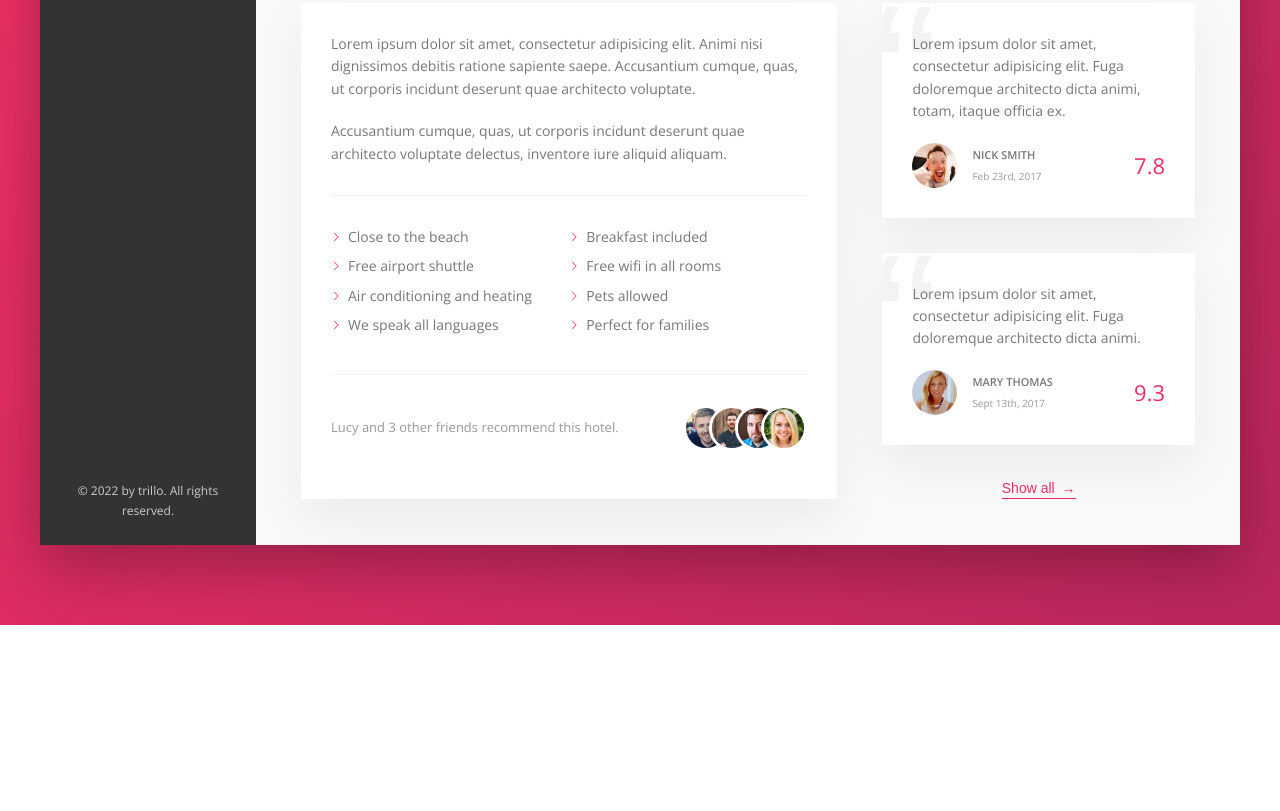
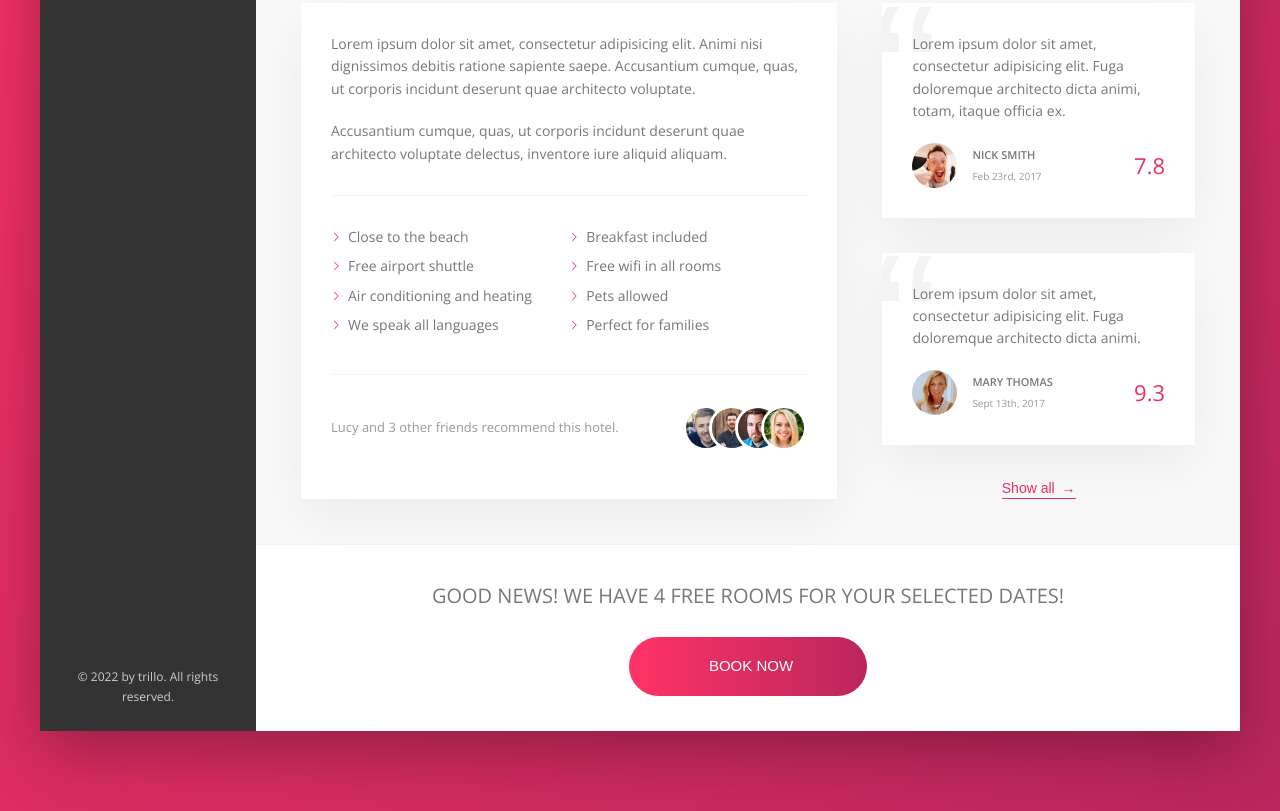
Before and after one commit to nikolai-chernolutskii/trillo, a website: page index.html in a window 1280 px wide. Shown: the part 644-1455 px from the top of the page. Before the commit the page ends 1269 px from the top, so only its background shows below. Drawn offline with nearby package versions, Linux system fonts and the light colour scheme.

Commit message:
CTA Section

```diff
--- a/index.html
+++ b/index.html
@@ -175,7 +175,8 @@
                     <div class="user-reviews">
                         <figure class="review">
                             <blockquote class="review__text">
-                                Lorem ipsum dolor sit amet, consectetur adipisicing elit. Fuga doloremque architecto dicta animi, totam, itaque officia ex.
+                                Lorem ipsum dolor sit amet, consectetur adipisicing elit. Fuga doloremque architecto
+                                dicta animi, totam, itaque officia ex.
                             </blockquote>
                             <figcaption class="review__user">
                                 <img src="img/user-1.jpg" alt="User 1" class="review__photo">
@@ -193,7 +194,8 @@
 
                         <figure class="review">
                             <blockquote class="review__text">
-                                Lorem ipsum dolor sit amet, consectetur adipisicing elit. Fuga doloremque architecto dicta animi.
+                                Lorem ipsum dolor sit amet, consectetur adipisicing elit. Fuga doloremque architecto
+                                dicta animi.
                             </blockquote>
                             <figcaption class="review__user">
                                 <img src="img/user-2.jpg" alt="User 2" class="review__photo">
@@ -216,6 +218,20 @@
 
                     </div>
                 </div>
+
+                <div class="cta">
+                    <h2 class="cta__book-now">
+                        Good news! We have 4 free rooms for your selected dates!
+                    </h2>
+                    <button class="btn btn-inline">
+                        <span class="btn__visible">
+                            Book now
+                        </span>
+                        <span class="btn__invisible">
+                            Only 4 rooms left
+                        </span>
+                    </button>
+                </div>
             </main>
         </div>
     </div>
--- a/sass/components/_components.scss
+++ b/sass/components/_components.scss
@@ -455,6 +455,61 @@
 
 ////////////////////////////////////////
 // CALL TO ACTION
+.cta {
+    padding: 3.5rem 0;
+    text-align: center;
+
+    &__book-now {
+        font-size: 2rem;
+        font-weight: 300;
+        text-transform: uppercase;
+        margin-bottom: 2.5rem;
+    }
+}
+
+.btn {
+    font-size: 1.5rem;
+    font-weight: 300;
+    text-transform: uppercase;
+    border-radius: 100px;
+    border: none;
+    background-image: linear-gradient(to right, $color-primary-light, $color-primary-dark);
+    color: #fff;
+    position: relative;
+    overflow: hidden;
+    cursor: pointer;
+
+    & > * {
+        display: inline-block;
+        height: 100%;
+        width: 100%;
+        transition: all .2s;
+    }
+
+    &__visible {
+        padding: 2rem 7.5rem;
+    }
+
+    &__invisible {
+        position: absolute;
+        padding: 2rem 0;
+        left: 0;
+        top: -100%;
+    }
+
+    &:hover {
+        background-image: linear-gradient(to left, $color-primary-light, $color-primary-dark);
+        color: #fff;
+
+        .btn__visible {
+            transform: translateY(100%);
+        }
+
+        .btn__invisible {
+            top: 0;
+        }
+    }
+}
 
 ////////////////////////////////////////
 // CALL TO ACTION-2
```
Also changed, not shown: css/style.css.
